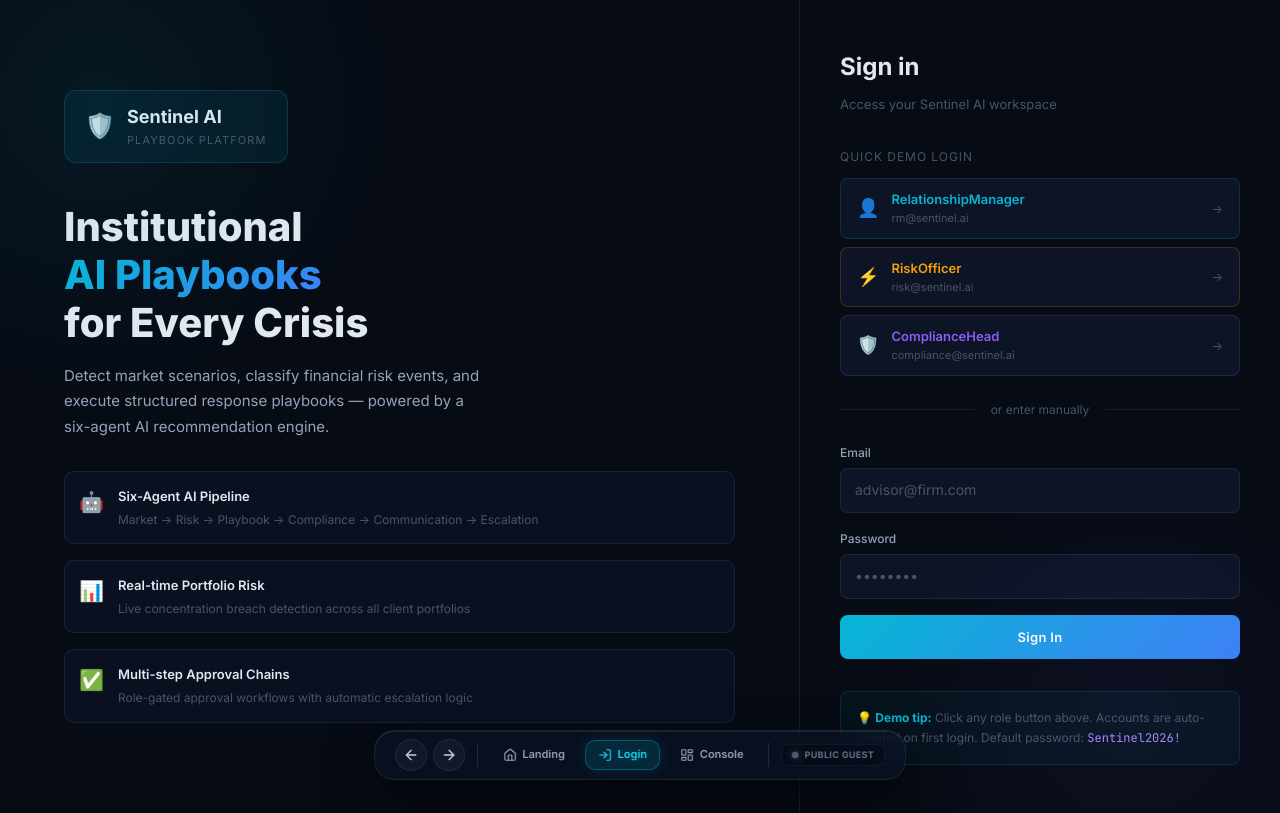
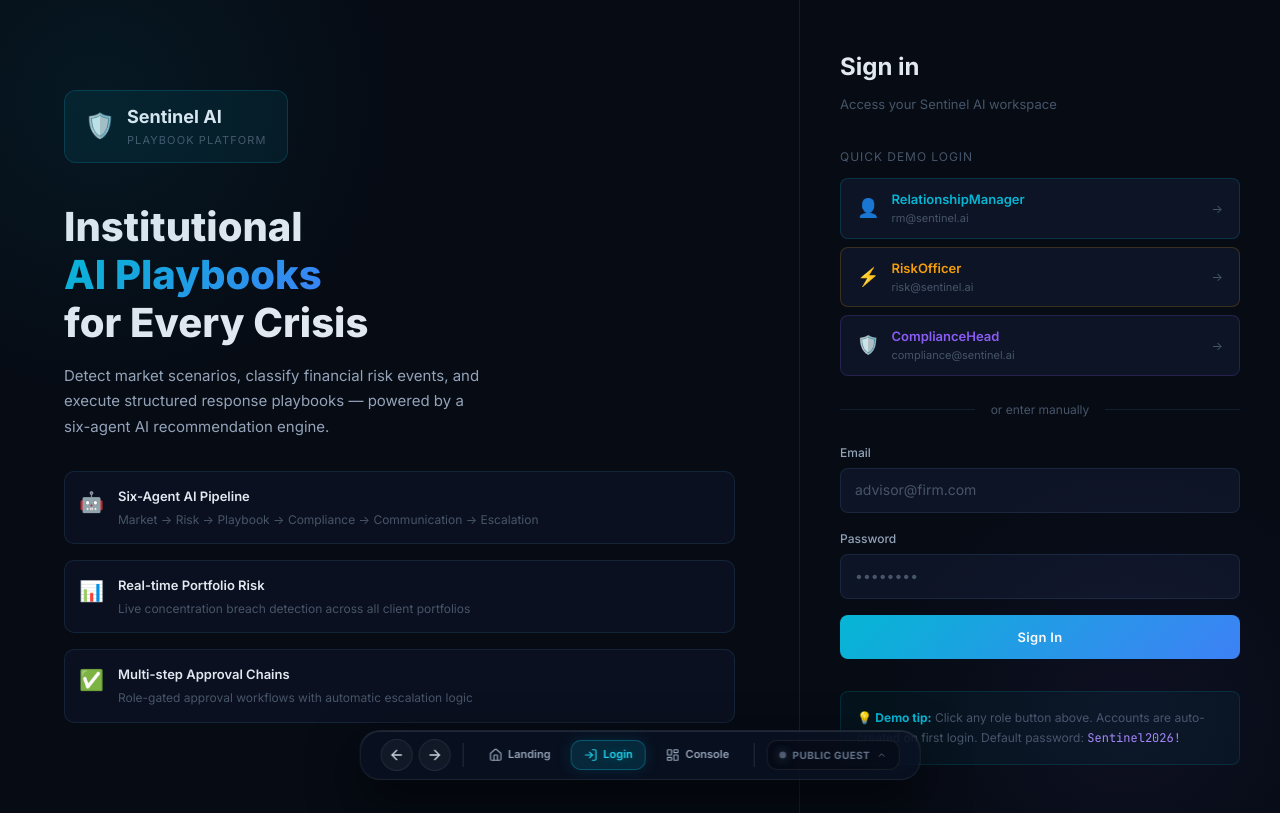
Before and after one commit to SIDDk1/PlayBook_AI, a Next.js app in the folder apps/web/: page /login in a window 1280 px wide. Built offline with nearby package versions, Linux system fonts and the light colour scheme.

Commit message:
Support returning to login page during demos and integrate instant quick persona switcher dropdown in GlobalNavigationDock

```diff
--- a/apps/web/src/app/login/page.tsx
+++ b/apps/web/src/app/login/page.tsx
@@ -18,9 +18,11 @@ export default function LoginPage() {
   const [loginError, setLoginError] = useState('')
   const [isRegistering, setIsRegistering] = useState(false)
 
-  useEffect(() => {
-    if (user) router.push('/dashboard')
-  }, [user])
+  // Allow explicit returns to the login page for changing roles during demos.
+  // The user is only redirected automatically when they initiate a login action.
+  // useEffect(() => {
+  //   if (user) router.push('/dashboard')
+  // }, [user])
 
   const handleLogin = async (e: React.FormEvent) => {
     e.preventDefault()
--- a/apps/web/src/components/GlobalNavigationDock.tsx
+++ b/apps/web/src/components/GlobalNavigationDock.tsx
@@ -1,19 +1,36 @@
 'use client'
 import { useRouter, usePathname } from 'next/navigation'
 import { useAuthStore } from '@/stores/auth'
-import { ArrowLeft, ArrowRight, Home, LogIn, LayoutDashboard, Compass } from 'lucide-react'
+import { authApi } from '@/services/api'
+import { ArrowLeft, ArrowRight, Home, LogIn, LayoutDashboard, ChevronUp, UserCheck, Shield, Zap, Lock } from 'lucide-react'
 import { useEffect, useState } from 'react'
+
+const DEMO_PERSONAS = [
+  { role: 'RelationshipManager', email: 'rm@sentinel.ai', password: 'Sentinel2026!', label: 'Relationship Manager', color: '#06b6d4', icon: ChevronUp },
+  { role: 'RiskOfficer', email: 'risk@sentinel.ai', password: 'Sentinel2026!', label: 'Risk Officer', color: '#f59e0b', icon: ChevronUp },
+  { role: 'ComplianceHead', email: 'compliance@sentinel.ai', password: 'Sentinel2026!', label: 'Compliance Head', color: '#8b5cf6', icon: ChevronUp },
+]
 
 export default function GlobalNavigationDock() {
   const router = useRouter()
   const pathname = usePathname()
-  const { user } = useAuthStore()
+  const { user, login } = useAuthStore()
   const [mounted, setMounted] = useState(false)
+  const [showDropdown, setShowDropdown] = useState(false)
+  const [isSwitching, setIsSwitching] = useState(false)
 
   // Avoid hydration mismatches
   useEffect(() => {
     setMounted(true)
   }, [])
+
+  // Close dropdown on click outside
+  useEffect(() => {
+    if (!showDropdown) return
+    const handleClick = () => setShowDropdown(false)
+    window.addEventListener('click', handleClick)
+    return () => window.removeEventListener('click', handleClick)
+  }, [showDropdown])
 
   if (!mounted) return null
 
@@ -31,11 +48,12 @@ export default function GlobalNavigationDock() {
 
   // Determine user role label
   const getRoleLabel = () => {
+    if (isSwitching) return 'Switching...'
     if (!user) return 'Public Guest'
     switch (user.role?.name) {
-      case 'RelationshipManager': return 'RM (RM Panel)'
-      case 'RiskOfficer': return 'Risk (Officer Panel)'
-      case 'ComplianceHead': return 'Compliance (Head)'
+      case 'RelationshipManager': return 'RM (Console)'
+      case 'RiskOfficer': return 'Risk (Console)'
+      case 'ComplianceHead': return 'Compliance'
       default: return user.role?.name || 'Authorized'
     }
   }
@@ -47,6 +65,32 @@ export default function GlobalNavigationDock() {
       case 'RiskOfficer': return '#f59e0b'
       case 'ComplianceHead': return '#8b5cf6'
       default: return '#10b981'
+    }
+  }
+
+  const handleQuickSwitch = async (persona: typeof DEMO_PERSONAS[0]) => {
+    setIsSwitching(true)
+    setShowDropdown(false)
+    try {
+      // Try to register first in case this is a clean backend database reset
+      try {
+        await authApi.signup({
+          email: persona.email,
+          password: persona.password,
+          role_name: persona.role,
+        })
+      } catch (_) {
+        // User already exists
+      }
+
+      // Log in
+      await login(persona.email, persona.password)
+
+      // Perform clean redirect/reload to Console to reload session context completely
+      window.location.href = '/dashboard'
+    } catch (err) {
+      console.error('Persona switch error:', err)
+      setIsSwitching(false)
     }
   }
 
@@ -62,7 +106,6 @@ export default function GlobalNavigationDock() {
       gap: '0.75rem',
       background: 'rgba(11, 19, 36, 0.72)',
       backdropFilter: 'blur(24px)',
-      WebkitBackdropFilter: 'blur(24px)',
       border: '1px solid rgba(255, 255, 255, 0.08)',
       borderRadius: '20px',
       padding: '0.5rem 1.25rem',
@@ -70,6 +113,7 @@ export default function GlobalNavigationDock() {
       transition: 'all 0.3s ease',
     }}
       className="floating-dock-shadow"
+      onClick={(e) => e.stopPropagation()} // Prevent closing dropdown
     >
       {/* 1. History Controls */}
       <div style={{ display: 'flex', gap: '0.35rem' }}>
@@ -168,7 +212,7 @@ export default function GlobalNavigationDock() {
           }}
         >
           <Home size={14} />
-          <span style={{ display: 'inline-block' }}>Landing</span>
+          <span>Landing</span>
         </button>
 
         <button
@@ -241,16 +285,40 @@ export default function GlobalNavigationDock() {
       {/* Vertical Divider */}
       <div style={{ width: '1px', height: '24px', background: 'rgba(255, 255, 255, 0.12)' }} />
 
-      {/* 3. Status Badge */}
-      <div style={{
+      {/* 3. Status Badge & Quick Switcher Dropdown */}
+      <div style={{ position: 'relative' }}>
+        <button
+          onClick={() => !isSwitching && setShowDropdown(!showDropdown)}
+          disabled={isSwitching}
+          title="Quick Switch Workspace Persona"
+          style={{
             display: 'flex',
             alignItems: 'center',
             gap: '0.4rem',
-        padding: '0.2rem 0.6rem',
-        borderRadius: '8px',
+            padding: '0.35rem 0.75rem',
+            borderRadius: '10px',
             background: 'rgba(0, 0, 0, 0.25)',
-        border: '1px solid rgba(255, 255, 255, 0.05)',
-      }}>
+            border: '1px solid rgba(255, 255, 255, 0.08)',
+            cursor: isSwitching ? 'not-allowed' : 'pointer',
+            transition: 'all 0.2s ease',
+            outline: 'none',
+          }}
+          onMouseEnter={(e) => {
+            if (!isSwitching) {
+              e.currentTarget.style.borderColor = getRoleColor()
+              e.currentTarget.style.background = 'rgba(0,0,0,0.4)'
+            }
+          }}
+          onMouseLeave={(e) => {
+            if (!isSwitching) {
+              e.currentTarget.style.borderColor = 'rgba(255, 255, 255, 0.08)'
+              e.currentTarget.style.background = 'rgba(0, 0, 0, 0.25)'
+            }
+          }}
+        >
+          {isSwitching ? (
+            <div className="spinner" style={{ width: '8px', height: '8px', borderWidth: '1.5px', borderColor: '#06b6d4 transparent transparent transparent' }} />
+          ) : (
             <span
               style={{
                 width: '6px',
@@ -261,8 +329,9 @@ export default function GlobalNavigationDock() {
               }}
               className="pulse-dot"
             />
+          )}
           <span style={{
-          fontSize: '9px',
+            fontSize: '10px',
             fontWeight: 700,
             textTransform: 'uppercase',
             letterSpacing: '0.04em',
@@ -270,6 +339,77 @@ export default function GlobalNavigationDock() {
           }}>
             {getRoleLabel()}
           </span>
+          {!isSwitching && <ChevronUp size={10} style={{ color: '#64748b', transform: showDropdown ? 'rotate(180deg)' : 'none', transition: 'all 0.2s' }} />}
+        </button>
+
+        {/* Floating Switcher Popover */}
+        {showDropdown && (
+          <div style={{
+            position: 'absolute',
+            bottom: '2.5rem',
+            right: 0,
+            background: 'rgba(15, 23, 42, 0.95)',
+            backdropFilter: 'blur(20px)',
+            border: '1px solid rgba(255, 255, 255, 0.08)',
+            borderRadius: '12px',
+            padding: '0.4rem',
+            display: 'flex',
+            flexDirection: 'column',
+            gap: '0.25rem',
+            minWidth: '220px',
+            boxShadow: '0 -10px 30px rgba(0,0,0,0.5), 0 10px 30px rgba(0,0,0,0.5)',
+            transformOrigin: 'bottom right',
+            animation: 'fadeInUp 0.15s ease-out',
+          }}>
+            <div style={{ padding: '0.35rem 0.5rem 0.2rem', fontSize: '9px', fontWeight: 700, color: '#64748b', textTransform: 'uppercase', letterSpacing: '0.05em', borderBottom: '1px solid rgba(255,255,255,0.04)', marginBottom: '0.25rem' }}>
+              Switch Demo Persona
+            </div>
+
+            {DEMO_PERSONAS.map((persona) => {
+              const isSelected = user?.role?.name === persona.role
+              const PersonaIcon = isSelected ? UserCheck : (persona.role === 'RelationshipManager' ? UserCheck : persona.role === 'RiskOfficer' ? Zap : Shield)
+
+              return (
+                <button
+                  key={persona.role}
+                  onClick={() => handleQuickSwitch(persona)}
+                  style={{
+                    display: 'flex',
+                    alignItems: 'center',
+                    gap: '0.5rem',
+                    padding: '0.45rem 0.65rem',
+                    borderRadius: '8px',
+                    background: isSelected ? 'rgba(255,255,255,0.03)' : 'transparent',
+                    border: 'none',
+                    color: isSelected ? '#ffffff' : '#cbd5e1',
+                    fontSize: '11px',
+                    fontWeight: isSelected ? 700 : 500,
+                    cursor: 'pointer',
+                    width: '100%',
+                    textAlign: 'left',
+                    transition: 'all 0.15s ease',
+                  }}
+                  onMouseEnter={(e) => {
+                    e.currentTarget.style.background = 'rgba(255, 255, 255, 0.06)'
+                    e.currentTarget.style.color = persona.color
+                  }}
+                  onMouseLeave={(e) => {
+                    e.currentTarget.style.background = isSelected ? 'rgba(255,255,255,0.03)' : 'transparent'
+                    e.currentTarget.style.color = isSelected ? '#ffffff' : '#cbd5e1'
+                  }}
+                >
+                  {persona.role === 'RelationshipManager' && <UserCheck size={12} style={{ color: isSelected ? '#06b6d4' : '#64748b' }} />}
+                  {persona.role === 'RiskOfficer' && <Zap size={12} style={{ color: isSelected ? '#f59e0b' : '#64748b' }} />}
+                  {persona.role === 'ComplianceHead' && <Shield size={12} style={{ color: isSelected ? '#8b5cf6' : '#64748b' }} />}
+                  <div style={{ flex: 1 }}>
+                    <div style={{ color: isSelected ? persona.color : 'inherit', fontWeight: isSelected ? 700 : 600 }}>{persona.label}</div>
+                  </div>
+                  {isSelected && <span style={{ fontSize: '9px', color: persona.color, fontWeight: 800 }}>ACTIVE</span>}
+                </button>
+              )
+            })}
+          </div>
+        )}
       </div>
     </div>
   )
```
Lines whose indentation alone changed are shown as unchanged.
